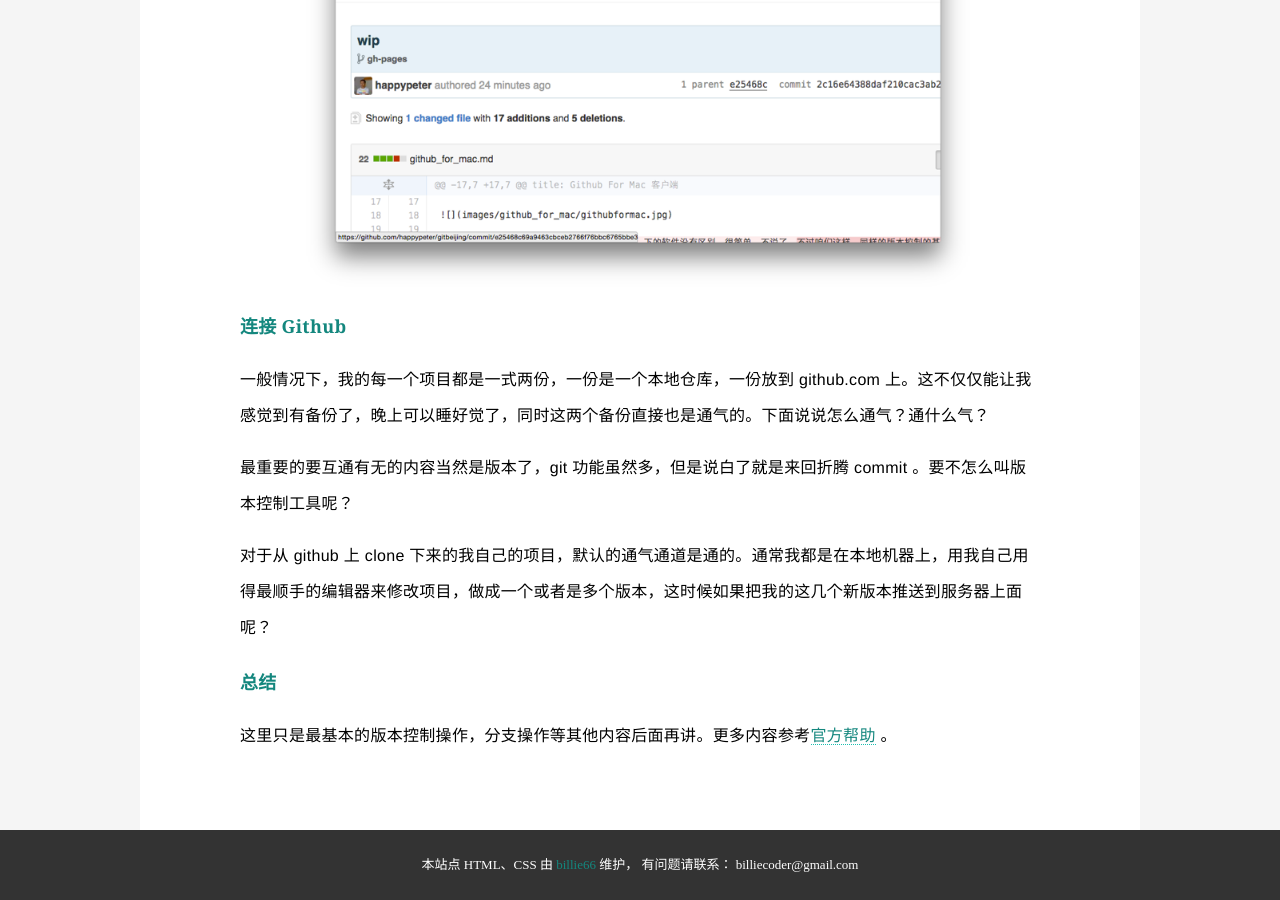
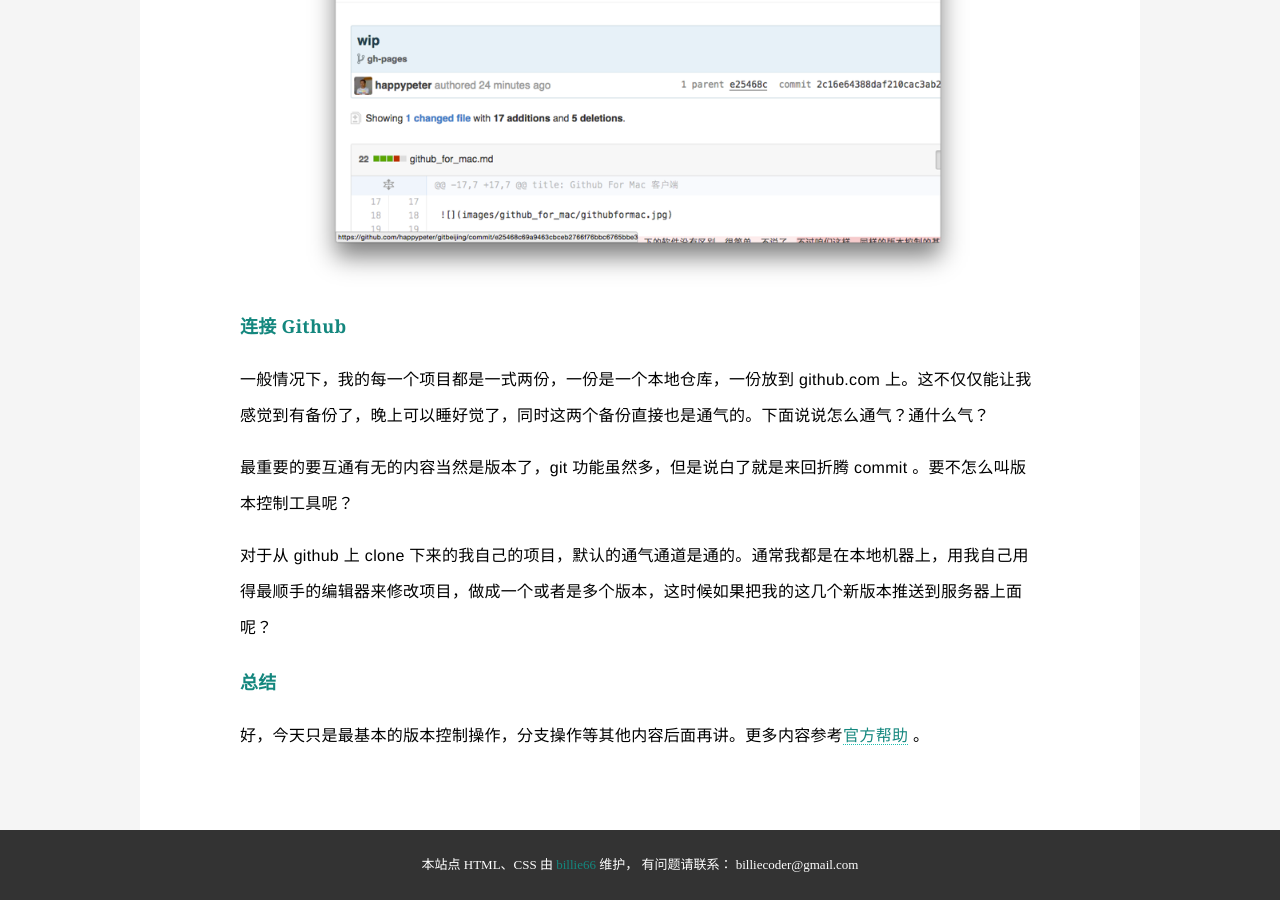
Before and after one commit to happypeter/gitbeijing, a Jekyll site: the page built from github_for_mac.md, in a window 1280 px wide and 900 px high, scrolled down 5806 px. Built offline with Jekyll 4.4.1, drawn with Linux system fonts in a browser that asks for light colours.

Commit message:
local change in parallel

```diff
--- a/github_for_mac.md
+++ b/github_for_mac.md
@@ -82,4 +82,4 @@
 
 ### 总结
 
-这里只是最基本的版本控制操作，分支操作等其他内容后面再讲。更多内容参考[官方帮助](https://mac.github.com/help.html) 。
+好，今天只是最基本的版本控制操作，分支操作等其他内容后面再讲。更多内容参考[官方帮助](https://mac.github.com/help.html) 。
```
